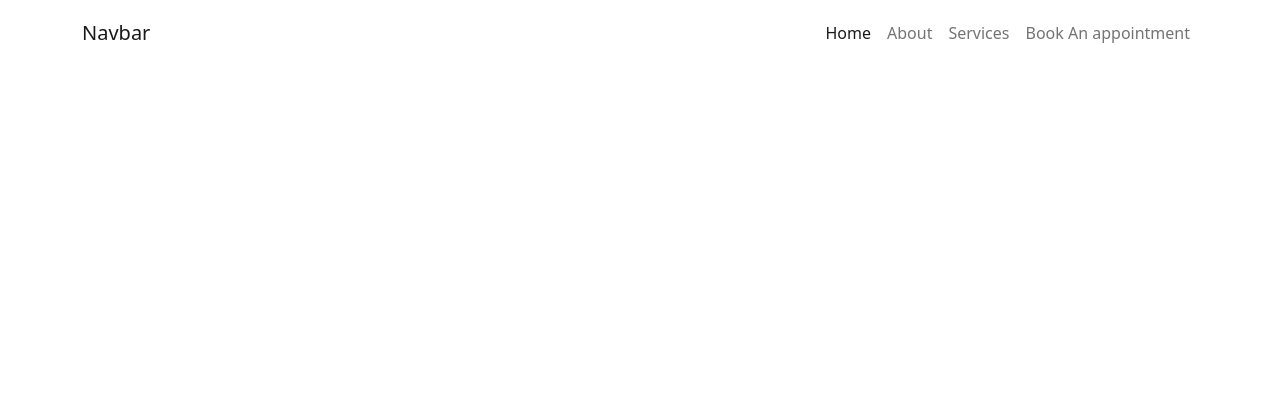
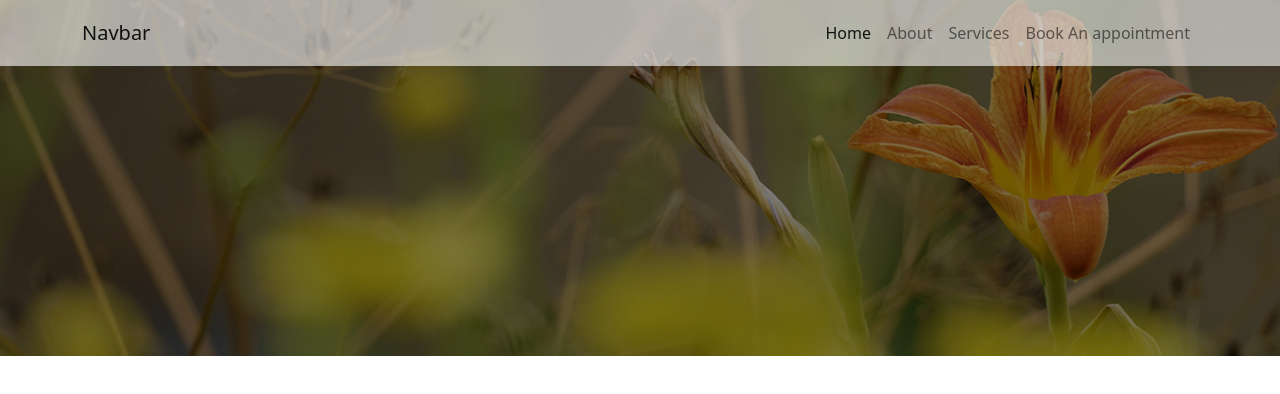
Before and after one commit to Houseinthehills/react-code, a React (Create React App) app: page /about in a window 1280 px wide. Shown: the top 394 px of the page. Built offline with nearby package versions, Linux system fonts and the light colour scheme.

Commit message:
updated and added pages
updated and added pages

```diff
--- a/src/App.css
+++ b/src/App.css
@@ -1,16 +1,17 @@
-body{
+body {
   font-family: 'Barlow', sans-serif;
   color: #333333;
   font-size: 13px;
   font-weight: 300;
 }
+
 .navbar {
   position: absolute !important;
   z-index: 99;
   width: 100%;
   padding-top: 1% !important;
   padding-bottom: 1% !important;
-  background: rgba(255, 255,255, 0.6) !important;
+  background: rgba(255, 255, 255, 0.6) !important;
 }
 
 .carousel {
@@ -18,3 +19,9 @@ body{
   width: 100%;
   top: 0%;
 }
+
+.content-image {
+  width: 100%;
+  position: absolute;
+  top: 0;
+}
--- a/src/App.js
+++ b/src/App.js
@@ -3,7 +3,8 @@ import 'bootstrap/dist/css/bootstrap.min.css';
 import HomePage from './pages/home';
 import Nav from './components/nav';
 import { BrowserRouter, Route, Routes } from "react-router-dom";
-
+import About from './pages/about';
+import Services from './pages/services';
 function App() {
   return (
     <>
@@ -14,6 +15,8 @@ function App() {
               <Nav />
               <Routes>
                 <Route index path='/' element={<HomePage />} />
+                <Route path='/about' element={<About />} />
+                <Route path='/services' element={<Services />} />
               </Routes>
             </div>
           </div>
--- /dev/null
+++ b/src/components/content-header.js
@@ -0,0 +1,9 @@
+import React from "react";
+
+const Header = (props) => {
+    return (
+        <img src={props.image} className="content-image" alt={props.name} />
+    )
+}
+
+export default Header;
--- a/src/components/nav.js
+++ b/src/components/nav.js
@@ -16,10 +16,10 @@ const Nav = () => {
                                 <Link to="/" className="nav-link active" aria-current="page">Home</Link>
                             </li>
                             <li className="nav-item">
-                                <Link className="nav-link">About</Link>
+                                <Link to="about" className="nav-link">About</Link>
                             </li>
                             <li className="nav-item">
-                                <Link className="nav-link" >Services</Link>
+                                <Link to="services" className="nav-link" >Services</Link>
                             </li>
                             <li className="nav-item">
                                 <Link className="nav-link">Book An appointment</Link>
--- /dev/null
+++ b/src/pages/about.js
@@ -0,0 +1,9 @@
+import React from "react";
+import Header from "../components/content-header";
+import header from "../assets/img/header.jpg";
+const About = () => {
+    return (
+        <Header image={header} name="About us" />
+    )
+}
+export default About;
--- /dev/null
+++ b/src/pages/services.js
@@ -0,0 +1,10 @@
+import React from "react";
+import header from "../assets/img/header-02.jpg";
+import Header from "../components/content-header";
+const Services = () => {
+    return (
+        <Header image={header} name="Our services" />
+    )
+}
+
+export default Services;
```
Also changed, not shown: src/assets/img/header-02.jpg (added), src/assets/img/header.jpg (added).
